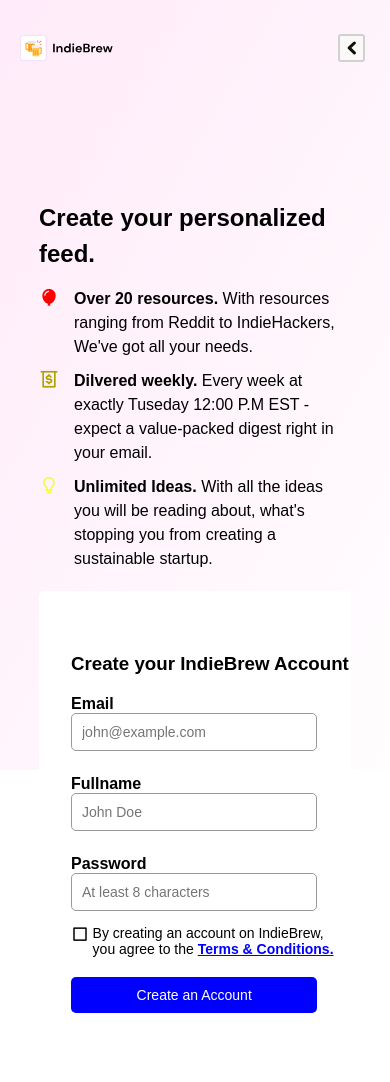
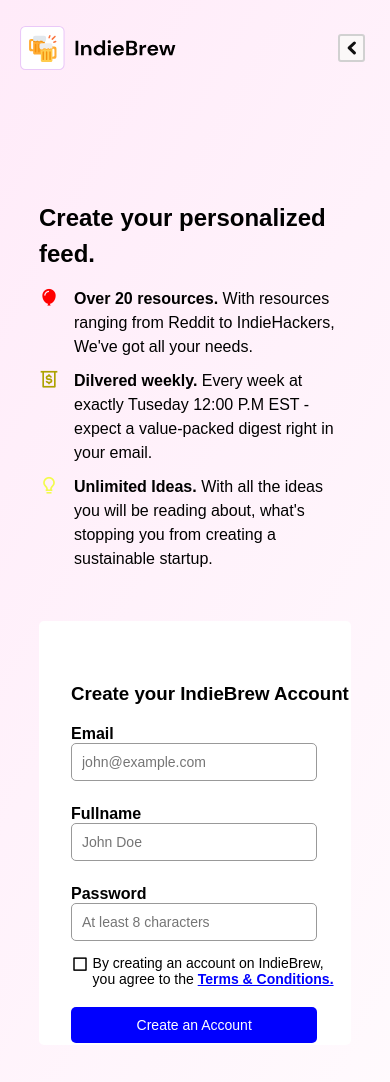
Before and after one commit to Chizaram-Okafor/IndieBrew, a plain HTML site: page sign.html in a window 390 px wide. Shown: the top 1082 px of the page. Before the commit the page ends 1015 px from the top, so only its background shows below. Drawn offline with nearby package versions, Linux system fonts and the light colour scheme.

Commit message:
first commit

```diff
--- a/sign.html
+++ b/sign.html
@@ -70,7 +70,7 @@
 
                     <div class="password">
                         <p>Password</p>
-                        <input type="text" name="password" placeholder="At least 8 characters">
+                        <input type="password" name="password" placeholder="At least 8 characters">
                     </div>
 
                     <div class="account">
--- a/style2.css
+++ b/style2.css
@@ -15,7 +15,6 @@ header{
 }
 
 nav{
-    /* outline: 2px solid red; */
     width: 100%;
     display: flex;
     height: 100px;
@@ -25,19 +24,16 @@ nav{
 }
 
 .nav1{
-    /* outline: 2px solid yellow; */
     margin: auto;
     width: 20%;
 }
 
 .nav1 img{
     width: 60%;
-    /* outline: 2px solid black; */
     justify-items: center;
 }
 
 .homepage{
-    /* outline:  2px solid green; */
     width: 40%;
     margin: auto;
 }
@@ -47,16 +43,13 @@ nav{
     display: flex;
     list-style: none;
     gap: 10px;
-    /* outline: 2px solid red; */
     width: 40%;
-    /* margin: auto; */
     margin-inline: auto 30px;
     align-items: center;
     justify-items: center;
 }
 
 .homepage ul img{
-    /* outline: 2px solid yellow; */
     width: 90%;
     border: 2px solid rgb(209, 209, 209);
     background-color: rgb(251, 248, 248);
@@ -73,7 +66,6 @@ nav{
 
 .create-sect{
     width: 80%;
-    /* outline: 2px solid green; */
     margin: auto;
     margin-top: -20px;
     height: 600px;
@@ -82,18 +74,15 @@ nav{
 
 .create-sect .text-side{
     width: 50%;
-    /* outline: 2px solid yellow; */
     margin-top: 30px;
 }
 
 .create-sect .text-side h2{
     line-height: 1.5;
-    /* outline: 2px solid pink; */
     margin-bottom: 15px;
 }
 
 .text-side .side1{
-    /* outline: 2px solid red; */
     display: flex;
     gap: 15px;
 }
@@ -108,7 +97,6 @@ nav{
     line-height: 1.5;
 }
 .text-side .side2{
-    /* outline: 2px solid red; */
     display: flex;
     gap: 15px;
     margin-top: 10px;
@@ -119,7 +107,6 @@ nav{
 }
 
 .text-side .side3{
-    /* outline: 2px solid red; */
     display: flex;
     gap: 15px;
     margin-top: 10px;
@@ -168,16 +155,12 @@ form .account{
     margin-top: -10px;
 }
 form .account i {
-    /* outline: 2px solid red; */
     font-size: 18px;
-    /* width: 40%; */
     margin-left: 30px;
 }
 
 form .account p{
-    /* outline: 2px solid blue; */
     width: 80%;
-
     margin-inline: auto 10px;
     font-weight: 500;
     font-size: 14px;
@@ -188,7 +171,6 @@ form .account a {
 }
 
 form button{
-    /* outline: 2px solid blue; */
     width: 80%;
     padding: 10px;
     margin-top: 20px;
@@ -204,7 +186,7 @@ form button{
 @media screen and (max-width: 1000px){
     header{
         width: 100%;
-        /* height: 170vh; */
+        height: 175vh;
         background: linear-gradient(300deg, rgba(255,253,254,1) 0%, rgba(255,235,249,1) 100%);
     }
     nav{
@@ -222,7 +204,7 @@ form button{
     }
 
     .nav1 img{
-        width: 60%;
+        width: 100%;
         justify-items: center;
     }
 
@@ -244,7 +226,7 @@ form button{
         width: 80%;
         margin: auto;
         margin-top: -20px;
-        height: 600px;
+        height: 450px;
         flex-direction: column;
     }
 
@@ -259,10 +241,8 @@ form button{
         width: 100%;
         background-color: #fff;
         margin: auto;
-        margin-top: 20px;
-        /* position: relative; */
+        margin-top: 50px;
         align-items: center;
-        height: 600px;
     }
 
 
@@ -270,4 +250,5 @@ form button{
 
 
 
+
 }
```
Also changed, not shown: style.css (+5 -60 lines), 1 other file.
